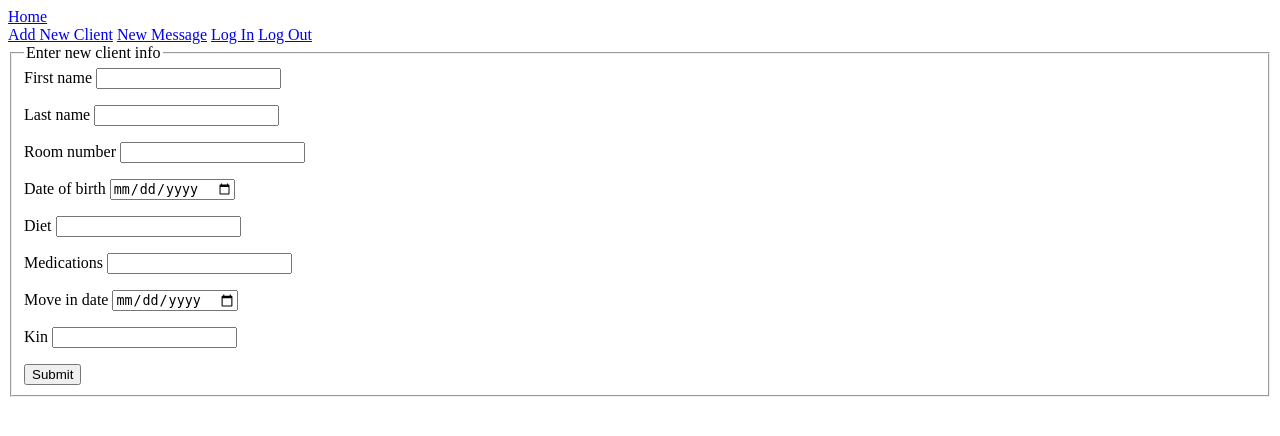
After one commit to paloma-vm/auth-final-project, a Flask app: template BEW-1.2-Project-Starter-main/care_app/templates/create-client.html in a window 1280 px wide. The commit adds this page. Shown: the top 436 px of the page. Run offline with Flask 2, Linux system fonts and the light colour scheme; the template is opened without the code that fills it, so the values that code supplies are empty, except form fields; tables that the repository leaves empty hold one stand-in row (values such as "Sample post"); form fields are guessed from the names that the template uses; parts of the project's set-up code (start-up, migrations or seed data) failed here and were passed over.

Commit message:
added auth, forms, templates

```diff
--- a/BEW-1.2-Project-Starter-main/care_app/main/routes.py
+++ b/BEW-1.2-Project-Starter-main/care_app/main/routes.py
@@ -8,4 +8,5 @@ main = Blueprint('main', __name__)
 
 @main.route('/')
 def homepage():
+
     return render_template('home.html')
--- a/BEW-1.2-Project-Starter-main/care_app/templates/base.html
+++ b/BEW-1.2-Project-Starter-main/care_app/templates/base.html
@@ -10,9 +10,9 @@
             <a href="/">Home</a>
 
             <div>
-                <a href="/create_post">Create Post</a>
+                <!-- <a href="/create_post">Create Post</a> -->
                 <a href="/create_profile">Add New Client</a>
-                <a href="/messages">Write Message</a>
+                <a href="/messages">New Message</a>
                 <a href="/login">Log In</a>
                 <a href="/">Log Out</a>
 
--- /dev/null
+++ b/BEW-1.2-Project-Starter-main/care_app/templates/create-client.html
@@ -0,0 +1,78 @@
+{% extends 'base.html' %}
+
+{% block content %}
+
+<form method="POST" action="{{ url_for('main.create_client') }}">
+    {{ form.csrf_token }}
+    <fieldset>
+        <legend>Enter new client info</legend>
+
+        {{ form.first_name.label }}
+        {{ form.first_name }}
+        <ul>
+        {% for error in form.first_name.errors %}
+            <li class="error">{{ error }}</li>
+        {% endfor %}
+        </ul>
+
+        {{ form.last_name.label }}
+        {{ form.last_name }}
+        <ul>
+        {% for error in form.last_name.errors %}
+            <li class="error">{{ error }}</li>
+        {% endfor %}
+        </ul>
+
+        {{ form.room_number.label }}
+        {{ form.room_number }}
+        <ul>
+        {% for error in form.room_number.errors %}
+            <li class="error">{{ error }}</li>
+        {% endfor %}
+        </ul>
+
+        {{ form.date_of_birth.label }}
+        {{ form.date_of_birth(placeholder="YYYY-mm-dd") }}
+        <ul>
+        {% for error in form.date_of_birth.errors %}
+            <li class="error">{{ error }}</li>
+        {% endfor %}
+        </ul>
+
+        {{ form.diet.label }}
+        {{ form.diet }}
+        <ul>
+        {% for error in form.diet.errors %}
+            <li class="error">{{ error }}</li>
+        {% endfor %}
+        </ul>
+
+        {{ form.medications.label }}
+        {{ form.medications }}
+        <ul>
+        {% for error in form.medications.errors %}
+            <li class="error">{{ error }}</li>
+        {% endfor %}
+        </ul>
+
+        {{ form.move_in_date.label }}
+        {{ form.move_in_date(placeholder="YYYY-mm-dd") }}
+        <ul>
+        {% for error in form.move_in_date.errors %}
+            <li class="error">{{ error }}</li>
+        {% endfor %}
+        </ul>
+
+        {{ form.kin.label }}
+        {{ form.kin }}
+        <ul>
+        {% for error in form.kin.errors %}
+            <li class="error">{{ error }}</li>
+        {% endfor %}
+        </ul>
+
+        {{ form.submit }}
+    </fieldset>
+</form>
+
+{% endblock %}
--- a/BEW-1.2-Project-Starter-main/care_app/templates/home.html
+++ b/BEW-1.2-Project-Starter-main/care_app/templates/home.html
@@ -4,6 +4,8 @@
 <h1>Connected Care</h1>
 <p>The bridge between family and caregiver.</p>
 
+<h3>Your Clients:</h3>
+
 {% for client in all_clients %}
     <li><a href="/client/{{ client_id }}">{{client.first_name}}{{client.last_name}}</a></li>
 {% endfor %}
```
Also changed, not shown: BEW-1.2-Project-Starter-main/care_app/auth/forms.py (+34 -0 lines), BEW-1.2-Project-Starter-main/care_app/auth/routes.py (+38 -2 lines), BEW-1.2-Project-Starter-main/care_app/main/forms.py (+12 -3 lines), BEW-1.2-Project-Starter-main/care_app/models.py (+14 -0 lines), BEW-1.2-Project-Starter-main/care_app/templates/create-message.html (added, +8 -0 lines), BEW-1.2-Project-Starter-main/care_app/templates/create-user.html (added, +54 -0 lines), BEW-1.2-Project-Starter-main/care_app/templates/client-detail.html (added), BEW-1.2-Project-Starter-main/care_app/templates/create-post.html (deleted), BEW-1.2-Project-Starter-main/care_app/templates/create-profile.html (deleted), BEW-1.2-Project-Starter-main/care_app/templates/messages.html (deleted), BEW-1.2-Project-Starter-main/care_app/templates/resident-profile.html (deleted), BEW-1.2-Project-Starter-main/care_app/templates/user-detail.html (added).
